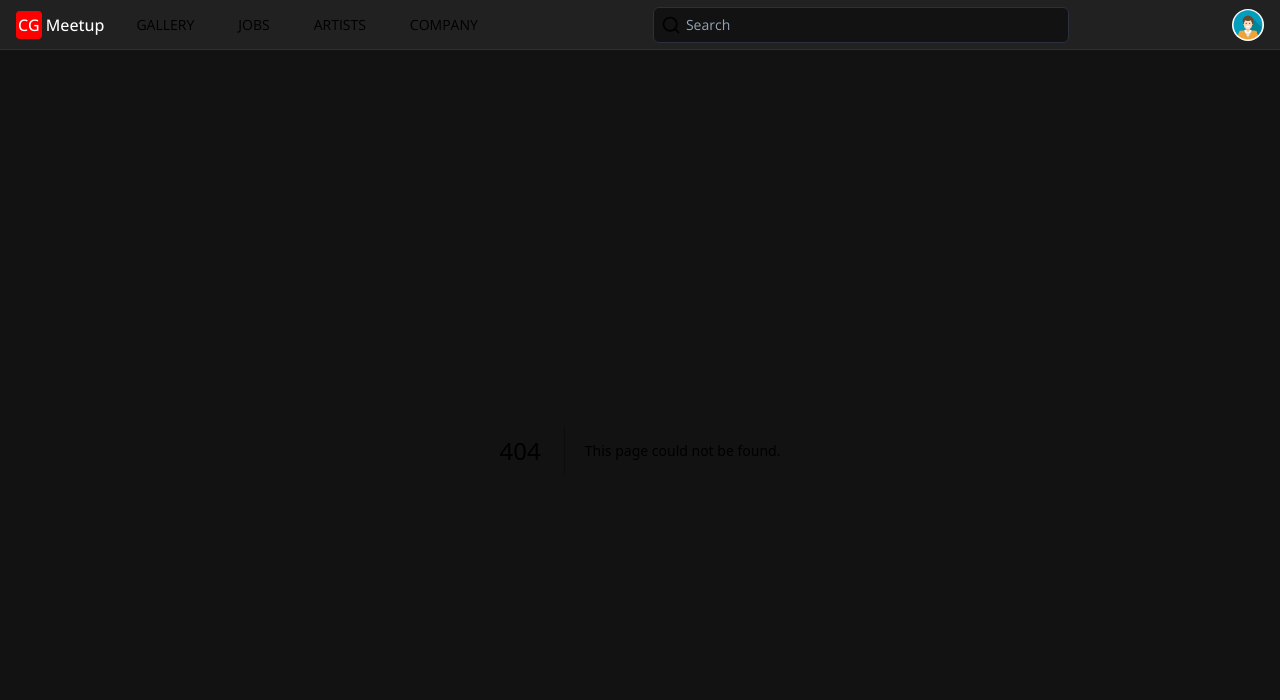
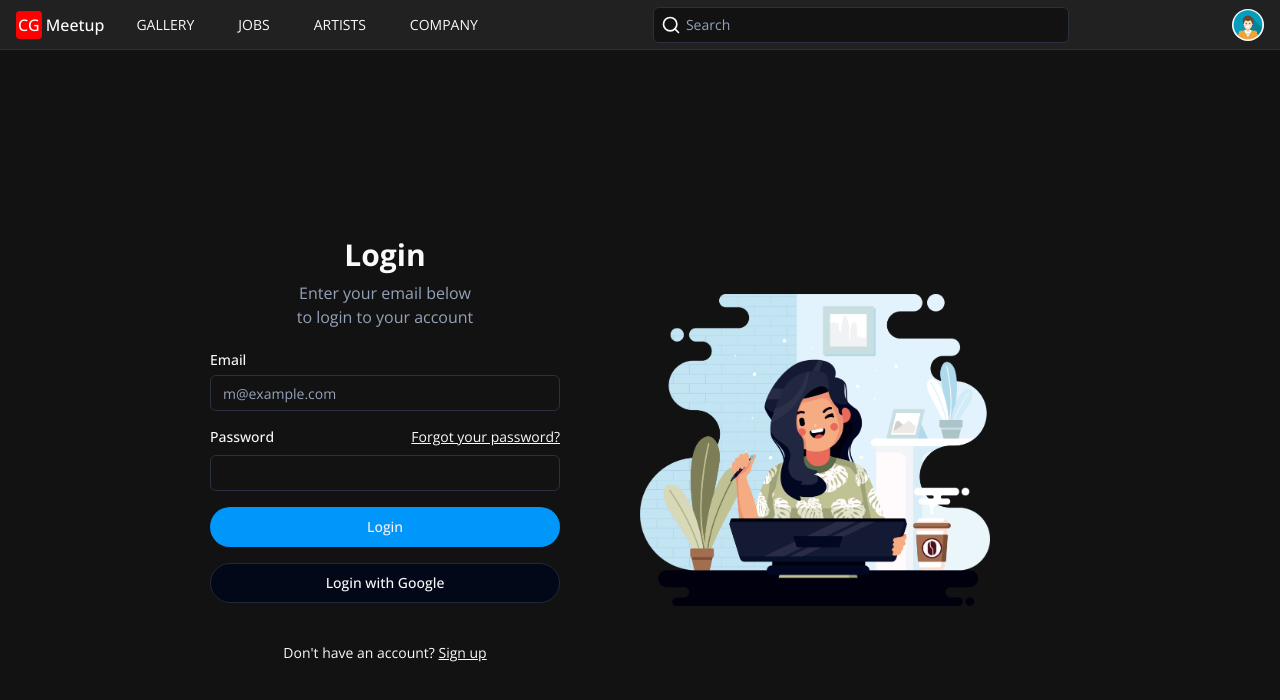
Before and after one commit to DEBargha2004/cgmeetup, a Next.js app: page /home in a window 1280 px wide. Before the commit this address had no page. Shown: the top 700 px of the page. Built offline with nearby package versions, Linux system fonts and the light colour scheme.

Commit message:
new home page added

```diff
--- /dev/null
+++ b/src/app/home/page.tsx
@@ -0,0 +1,68 @@
+import Image from 'next/image'
+import Link from 'next/link'
+
+import { Button } from '@/components/ui/button'
+import { Input } from '@/components/ui/input'
+import { Label } from '@/components/ui/label'
+import landing_image from '../../../public/images/landing-page.png'
+
+export default function Dashboard () {
+  return (
+    <div className='w-full lg:grid lg:min-h-[600px] lg:grid-cols-2 xl:min-h-[800px]'>
+      <div className='flex items-center justify-center lg:justify-end py-12'>
+        <div className='lg:mx-20 grid w-[350px] gap-6'>
+          <div className='grid gap-2 text-center'>
+            <h1 className='text-3xl font-bold'>Login</h1>
+            <p className='text-balance text-muted-foreground'>
+              Enter your email below to login to your account
+            </p>
+          </div>
+          <div className='grid gap-4'>
+            <div className='grid gap-2'>
+              <Label htmlFor='email'>Email</Label>
+              <Input
+                id='email'
+                type='email'
+                placeholder='m@example.com'
+                required
+              />
+            </div>
+            <div className='grid gap-2'>
+              <div className='flex items-center'>
+                <Label htmlFor='password'>Password</Label>
+                <Link
+                  href='/forgot-password'
+                  className='ml-auto inline-block text-sm underline'
+                >
+                  Forgot your password?
+                </Link>
+              </div>
+              <Input id='password' type='password' required />
+            </div>
+            <Button type='submit' className='w-full'>
+              Login
+            </Button>
+            <Button variant='outline' className='w-full'>
+              Login with Google
+            </Button>
+          </div>
+          <div className='mt-4 text-center text-sm'>
+            Don&apos;t have an account?{' '}
+            <Link href='#' className='underline'>
+              Sign up
+            </Link>
+          </div>
+        </div>
+      </div>
+      <div className='hidden lg:flex lg:justify-start items-center'>
+        <Image
+          src={landing_image}
+          alt='Image'
+          width='1920'
+          height='1080'
+          className='min-w-[350px] w-[50%] object-contain'
+        />
+      </div>
+    </div>
+  )
+}
```
